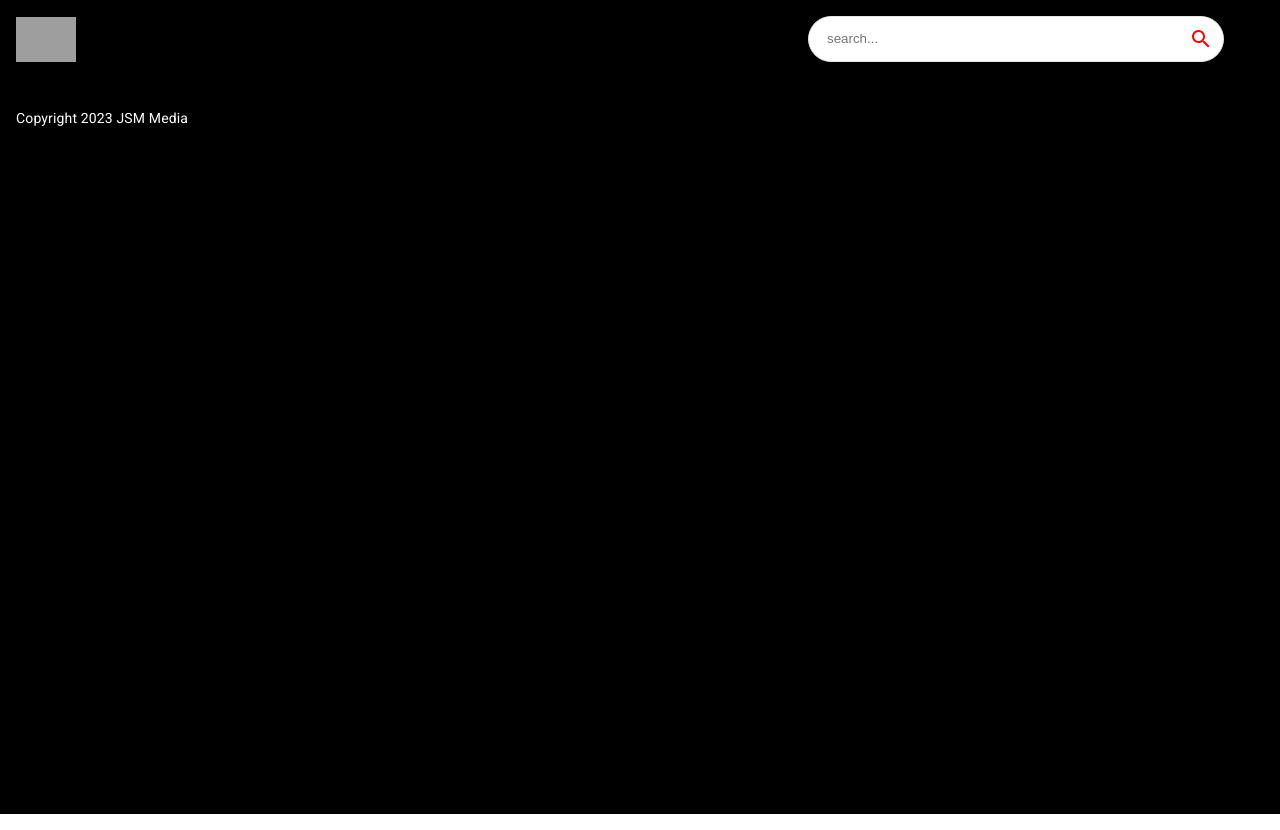
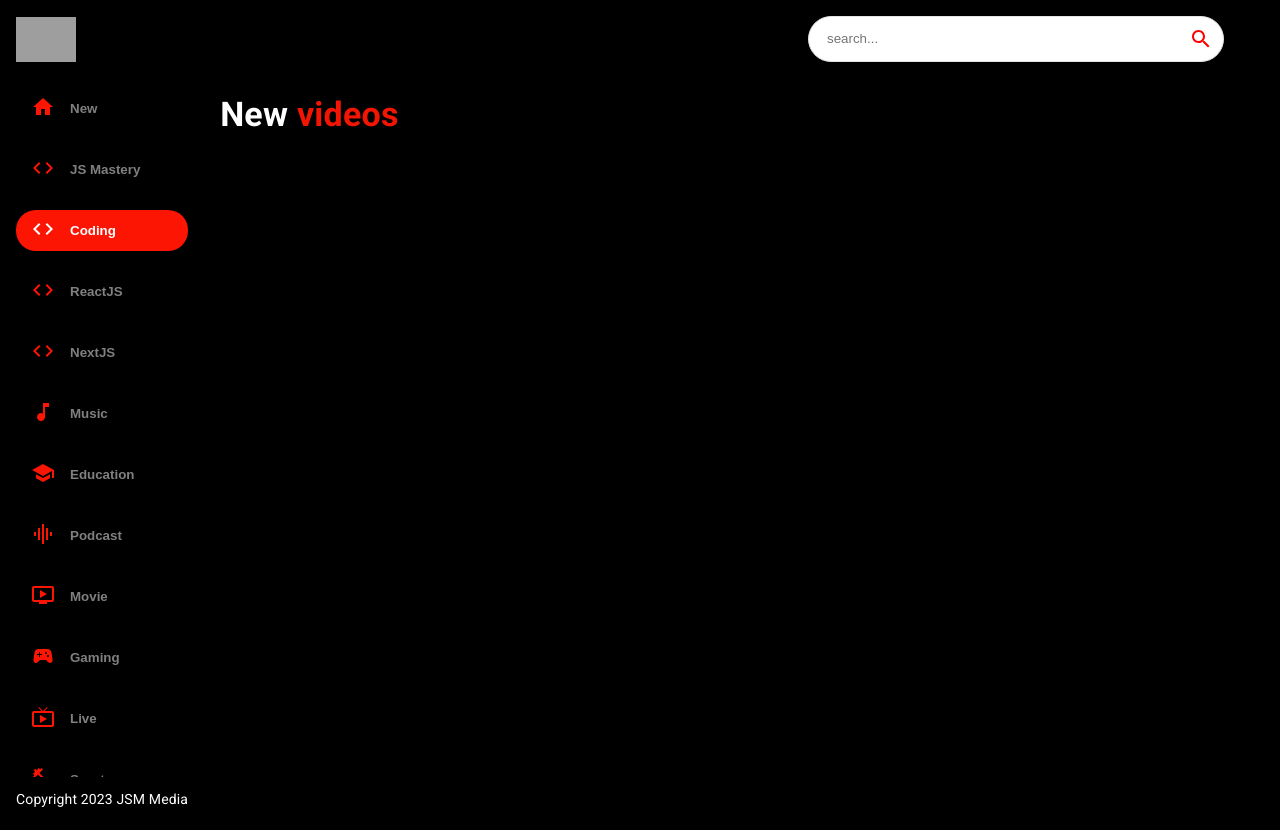
Before and after one commit to ankitpakhale/YoutubeClone, a React (Create React App) app: page / in a window 1280 px wide. Built offline with nearby package versions, Linux system fonts and the light colour scheme; grey boxes are pictures that could not be loaded.

Commit message:
Working: on Feed and videos

```diff
--- a/src/components/Feed.jsx
+++ b/src/components/Feed.jsx
@@ -1,6 +1,6 @@
 import { Box, Stack, Typography } from "@mui/material";
 import React, { useEffect, useState } from "react";
-import Sidebar from "./Sidebar";
+import { Sidebar, Videos } from "./";
 
 const Feed = () => {
   return (
@@ -21,6 +21,20 @@ const Feed = () => {
           Copyright 2023 JSM Media
         </Typography>
       </Box>
+      <Box p={2} sx={{ overflowY: "auto", height: "90vh", flex: 2 }}>
+        <Typography
+          variant="h4"
+          fontWeight={"bold"}
+          mb={2}
+          sx={{
+            color: "#fff",
+          }}
+        >
+          New <span style={{ color: "#f31503" }}>videos</span>
+        </Typography>
+
+        <Videos video={[]} />
+      </Box>
     </Stack>
   );
 };
--- a/src/components/Sidebar.jsx
+++ b/src/components/Sidebar.jsx
@@ -1,7 +1,51 @@
+import { useSelect } from "@mui/base";
+import { Opacity } from "@mui/icons-material";
+import { Stack } from "@mui/material";
 import React from "react";
+import { categories } from "../utils/constants";
+
+const selectedCategory = "Coding";
 
 const Sidebar = () => {
-  return <div>Sidebar</div>;
+  //   const [selectedCategory, setSelectedCategory] = useSelect("");
+  return (
+    <Stack
+      direction={"row"}
+      sx={{
+        overflow: "auto",
+        height: { sx: "auto", md: "95%" },
+        flexDirection: { md: "column" },
+      }}
+    >
+      {categories.map((category) => (
+        <button
+          //   onClick={() => setSelectedCategory(category.name)}
+          className="category-btn"
+          style={{
+            background: category.name === selectedCategory && "#fc1503",
+            color: "#fff",
+          }}
+          key={category.name}
+        >
+          <span
+            style={{
+              color: category.name === selectedCategory ? "#fff" : "#fc1503",
+            }}
+          >
+            {category.icon}
+          </span>
+          <span
+            style={{
+              marginLeft: "15px",
+              opacity: category.name === selectedCategory ? "1" : "0.5",
+            }}
+          >
+            {category.name}
+          </span>
+        </button>
+      ))}
+    </Stack>
+  );
 };
 
 export default Sidebar;
--- /dev/null
+++ b/src/components/Videos.jsx
@@ -0,0 +1,7 @@
+import React from "react";
+
+const Videos = () => {
+  return <div>Videos</div>;
+};
+
+export default Videos;
--- a/src/components/index.js
+++ b/src/components/index.js
@@ -5,3 +5,4 @@ export { default as SearchFeed } from "./SearchFeed";
 export { default as VideoDetail } from "./VideoDetail";
 export { default as SearchBar } from "./SearchBar";
 export { default as Sidebar } from "./Sidebar";
+export { default as Videos } from "./Videos";
```
